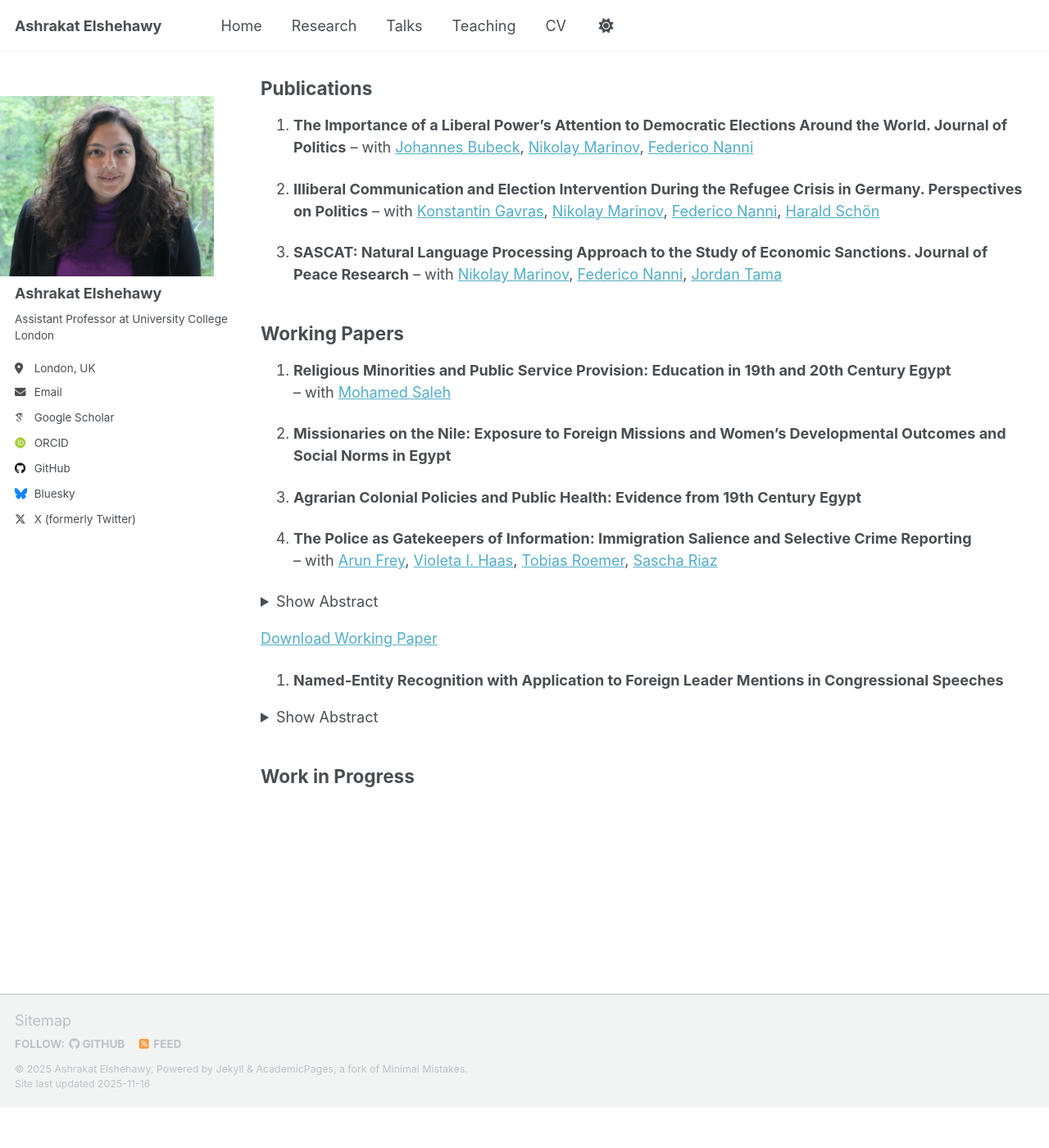
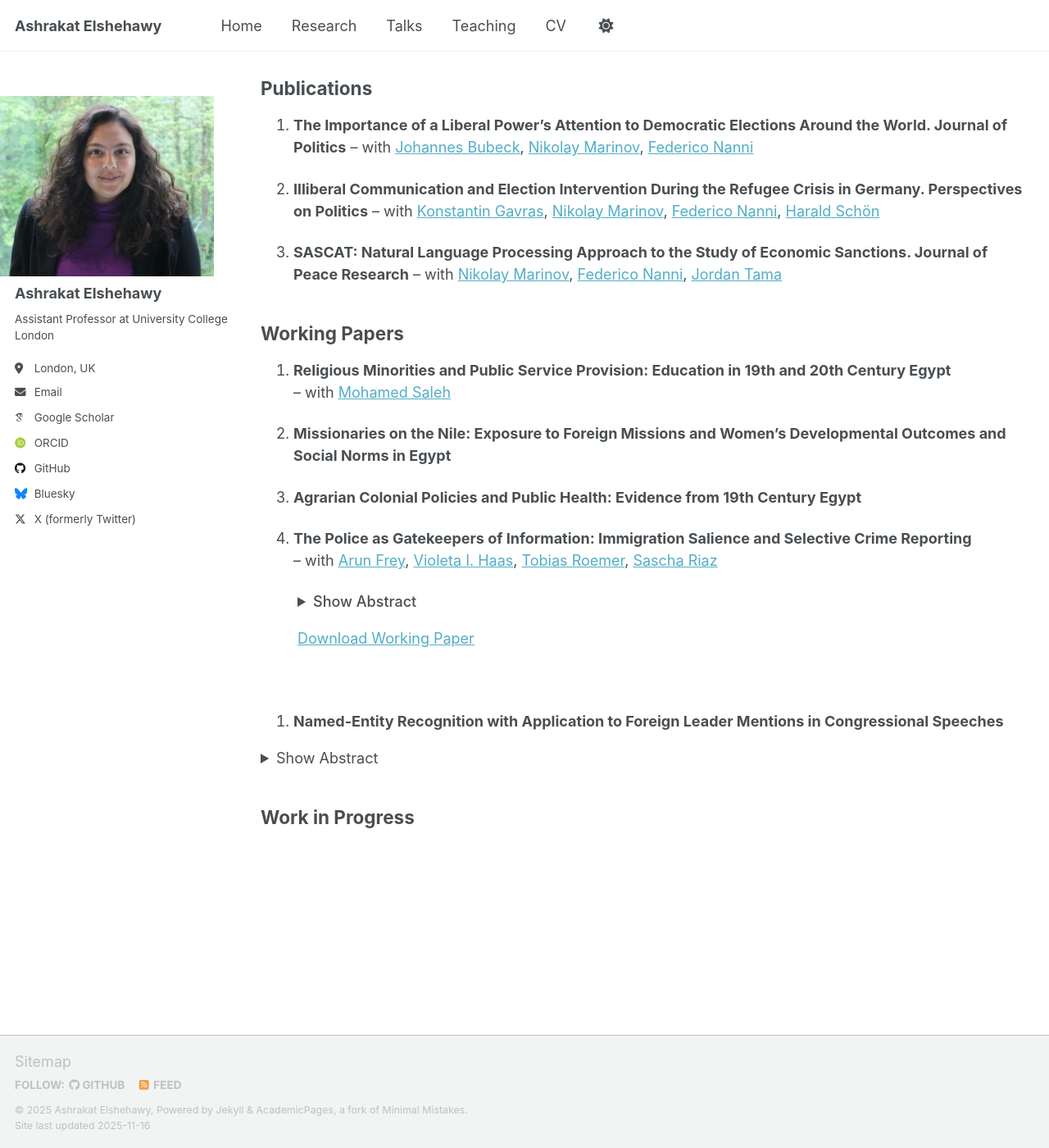
Before and after one commit to aelshehawy/aelshehawy.github.io, a Jekyll site: the page built from _pages/research.md, in a window 1280 px wide and 1400 px high, scrolled down 78 px. Shown: the whole window at 82% size. Built offline with Jekyll 4.4.1, drawn with Linux system fonts in a browser that asks for light colours; some web fonts are replaced; a script that is not in the unit is left out; our own code applies the rules of GitHub Pages for plain Markdown files; before the commit the page ends 1428 px from its top, so only the background shows below that.

Commit message:
update research

```diff
--- a/_pages/research.md
+++ b/_pages/research.md
@@ -27,16 +27,16 @@ author_profile: true
 
 4. **The Police as Gatekeepers of Information: Immigration Salience and Selective Crime Reporting**
 – with  [Arun Frey](https://arunfrey.github.io), [Violeta I. Haas](https://violeta-haas.github.io/), [Tobias Roemer](https://www.nuffield.ox.ac.uk/people/profiles/tobias-roemer/), [Sascha Riaz](https://saschariaz.com)
-<details class="abstract-block">
-<summary>Show Abstract</summary>
-
-**Abstract:**
-What drives the supply of crime news? While prior research focuses on news media reporting, we study a crucial upstream gatekeeper of information: the police. We argue that the police act as strategic bureaucrats who increase the disclosure of out-group cues (ethnicity, nationality) when immigration is salient to signal transparency to the public. To test this, we use an LLM annotation pipeline to code out-group cues in about one million press releases published by local police stations across Germany (2014--2024). Using a regression discontinuity in time design, we demonstrate an increase in out-group cues in police communications (1) following a nationwide shock to immigration salience (the 2015/16 Cologne New Year's Eve sexual assaults), and (2) in the days before regional state elections in which immigration is a salient campaign issue. Our findings demonstrate how bureaucratic discretion shapes the supply of politically charged information.
-
-
+<details class="pub-abstract">
+  <summary>Show Abstract</summary>
+  <p><strong>Abstract:</strong> What drives the supply of crime news? While prior research focuses on the news media, we study a crucial upstream gatekeeper of information: the police. We argue that the police act as strategic bureaucrats who increase the disclosure of out-group cues (ethnicity, nationality) when immigration is salient to signal competence and transparency to the public. To test this, we use LLMs to annotate a novel dataset of about one million press releases published by local police stations across Germany between 2014 and 2024. Using a regression discontinuity in time design, we demonstrate an increase in out-group cues in police communications (1) following a nationwide shock to immigration salience (the 2015/16 Cologne New Year's Eve assaults), and (2) in the days before regional elections in which immigration is a salient campaign issue. Our findings demonstrate how bureaucratic discretion shapes the supply of politically charged information.</p>
 </details>
 
-<a class="download-link" href="https://doi.org/10.31235/osf.io/trhys_v1">Download Working Paper</a>
+<p class="pub-link">
+  <a href="https://doi.org/10.31235/osf.io/trhys_v1">Download Working Paper</a>
+</p>
+
+<p>&nbsp;</p>
 
 5. **Named-Entity Recognition with Application to Foreign Leader Mentions in Congressional Speeches**
 <details class="abstract-block">
--- a/assets/css/main.scss
+++ b/assets/css/main.scss
@@ -102,3 +102,20 @@
 .masthead__menu-item--theme-toggle {
   display: none !important;
 }
+
+/* Indent abstract toggle + download link to line up with text */
+.pub-abstract,
+.pub-link {
+  margin-left: 2.5rem;   /* tweak this value if you want more/less indent */
+}
+
+/* (Optional) make the summary look a bit nicer */
+.pub-abstract summary {
+  cursor: pointer;
+  font-weight: 500;
+}
+
+/* (Optional) remove extra default marker in some browsers */
+.pub-abstract summary::-webkit-details-marker {
+  margin-right: 0.3rem;
+}
```
Also changed, not shown: 1 other file.
